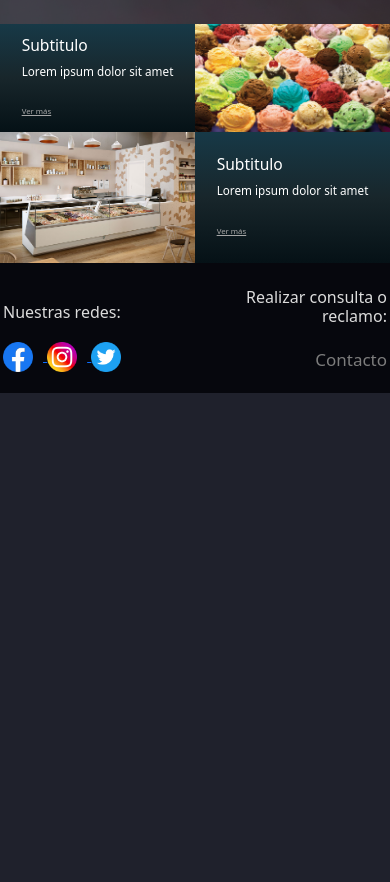
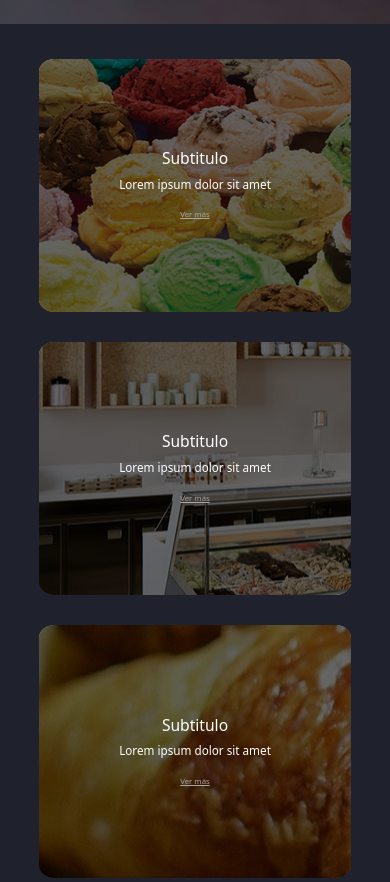
Before and after one commit to MScrimaglia/heladeria_Scrimaglia, a website: page index.html in a window 390 px wide. Shown: the part 880-1762 px from the top of the page. Before the commit the page ends 1273 px from the top, so only its background shows below. Drawn offline with nearby package versions, Linux system fonts and the light colour scheme.

Commit message:
index redesign

```diff
--- a/index.html
+++ b/index.html
@@ -49,38 +49,24 @@
 
         </section>
 
-        <section  class="index_content" id="index_content">
-            <div class="row w-100 m-0">
-                <div class="col p-0">
-                    <article class="index_subtext h-100" id="index_subtext1">
-                        <div>
+        <section class="index_flex">
+            <div class="index_card" id="index_card1">
                 <h1 class="subtitle_subtext">Subtitulo</h1>
                 <p class="paragraph_subtext">Lorem ipsum dolor sit amet</p>
                 <a class="seemore_subtext" href="./pages/sabores.html">Ver más</a>
             </div>
-                    </article>
-
-                </div>
-                <div class="col p-0">
-                    <img class="w-100 h-100" src="./assets/img/iceCreamFlavors.jpg" />
-                </div>
-            </div>
-            <div class="row w-100 m-0">
-                <div class="col p-0">
-                    <img class="w-100 h-100" src="./assets/img/iceCreamStore.jpg" />
-                </div>
-                <div class="col p-0">
-                    <article class="index_subtext h-100" id="index_subtext1">
-                        <div>
+            <div class="index_card" id="index_card2">
                 <h1 class="subtitle_subtext">Subtitulo</h1>
                 <p class="paragraph_subtext">Lorem ipsum dolor sit amet</p>
-                            <a class="seemore_subtext" href="./pages/sabores.html">Ver más</a>
+                <a class="seemore_subtext" href="./pages/locales.html">Ver más</a>
             </div>
-                    </article>
-
-                </div>
+            <div class="index_card" id="index_card3">
+                <h1 class="subtitle_subtext">Subtitulo</h1>
+                <p class="paragraph_subtext">Lorem ipsum dolor sit amet</p>
+                <a class="seemore_subtext" href="./pages/productos.html">Ver más</a>
             </div>
         </section>
+
 
     </main>
 
--- a/style/sass/main.scss
+++ b/style/sass/main.scss
@@ -249,6 +249,40 @@ body {
     align-items: center;
     justify-content: space-between;
     margin-bottom: -4px;
+}
+
+.index_flex {
+    display: flex;
+    justify-content: space-around;
+    align-items: center;
+    height: auto;
+    padding: 5vw 0;
+}
+
+.index_card {
+    background-color: $background_dark;
+    padding: 5vw;
+    border-radius: 5%;
+    margin: 0 10px;
+}
+
+#index_card1 {
+    background-image: url(../assets/img/iceCreamFlavors.jpg);
+    box-shadow: inset 0 0 0 1000px rgba(0,0,0,.6);
+}
+
+#index_card2 {
+    background-image: url(../assets/img/iceCreamStore.jpg);
+    box-shadow: inset 0 0 0 1000px rgba(0,0,0,.6);
+    background-position: -5px;
+    background-repeat: no-repeat;
+}
+
+#index_card3 {
+    background-image: url(../assets/img/productoMedialunasEdit.jpg);
+    box-shadow: inset 0 0 0 1000px rgba(0,0,0,.6);
+    background-position: -20px;
+    background-repeat: no-repeat;
 }
 
 #index_section1 {
@@ -600,4 +634,22 @@ body {
         background-color: rgba(0, 0, 0, 0.623);
         color: rgb(243, 243, 243);
     }
+
+    .index_flex {
+        display: flex;
+        flex-direction: column;
+        justify-content: space-around;
+        align-items: center;
+        height: auto;
+    }
+
+    .index_card {
+        margin: 15px 5px;
+        height: 30vh;
+        width: 80%;
+        display: flex;
+        flex-direction: column;
+        justify-content: center;
+        align-items: center;
+    }
 }
```
Also changed, not shown: assets/img/iceCreamWallpaper.jpg (deleted), style/style.css, 1 other file. Lines whose indentation alone changed are shown as unchanged.
